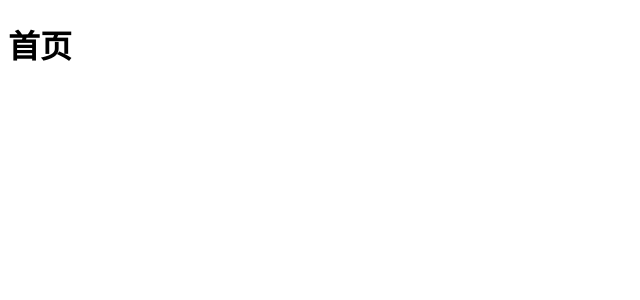
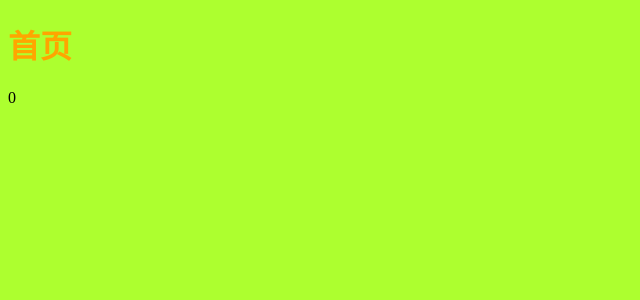
Before and after one commit to wa1kman999/vue-admin, a Vue app: page / in a window 1280 px wide. Shown: the top 300 px of the page, without its empty margins (0-640 px from the left). Built offline with nearby package versions, Linux system fonts and the light colour scheme.

Commit message:
feat:add css

```diff
--- a/package.json
+++ b/package.json
@@ -10,10 +10,12 @@
     "prepare": "husky install"
   },
   "dependencies": {
+    "pinia": "^2.0.13",
     "vue": "^3.2.25",
     "vue-router": "4"
   },
   "devDependencies": {
+    "@types/node": "^17.0.25",
     "@typescript-eslint/eslint-plugin": "^5.20.0",
     "@typescript-eslint/parser": "^5.20.0",
     "@vitejs/plugin-vue": "^2.3.1",
@@ -25,6 +27,7 @@
     "eslint-plugin-vue": "^8.6.0",
     "husky": "^7.0.4",
     "lint-staged": "^12.4.0",
+    "sass": "^1.50.1",
     "typescript": "^4.5.4",
     "vite": "^2.9.5",
     "vite-plugin-eslint": "^1.5.2",
--- a/src/main.ts
+++ b/src/main.ts
@@ -1,5 +1,12 @@
 import { createApp } from 'vue'
 import App from './App.vue'
-import router from './router'
+import { router } from './router'
+import { store } from './store'
 
-createApp(App).use(router).mount('#app')
+// 加载全局样式
+import './styles/index.scss'
+
+createApp(App)
+  .use(router)
+  .use(store)
+  .mount('#app')
--- a/src/router/index.ts
+++ b/src/router/index.ts
@@ -13,9 +13,7 @@ const routes: RouteRecordRaw[] = [
   }
 ]
 
-const router = createRouter({
+export const router = createRouter({
   history: createWebHashHistory(), // 路由模式
   routes
 })
-
-export default router
--- /dev/null
+++ b/src/store/index.ts
@@ -0,0 +1,20 @@
+import { createPinia, defineStore } from 'pinia'
+
+export const store = createPinia()
+
+export const useStore = defineStore('main', {
+  state: () => ({
+    counter: 0
+  }),
+  getters: {
+    // automatically infers the return type as a number
+    doubleCount (state) {
+      return state.counter * 2
+    },
+    // the return type **must** be explicitly set
+    doublePlusOne (): number {
+      // autocompletion and typings for the whole store ✨
+      return this.doubleCount + 1
+    }
+  }
+})
--- /dev/null
+++ b/src/styles/common.scss
@@ -0,0 +1,3 @@
+body {
+  background-color: greenyellow;
+}
--- /dev/null
+++ b/src/styles/index.scss
@@ -0,0 +1,4 @@
+@import './variables.scss';
+@import './common.scss';
+@import './mixin.scss';
+@import './transition.scss';
--- /dev/null
+++ b/src/styles/variables.scss
@@ -0,0 +1 @@
+$color: orange
--- a/src/views/home/index.vue
+++ b/src/views/home/index.vue
@@ -1,8 +1,17 @@
 <script lang="ts" setup>
+import { useStore } from '@/store'
+
+const demo = useStore()
+console.log(demo.doublePlusOne)
+console.log(demo.doubleCount)
 </script>
 <template>
   <h1>首页</h1>
+  <div>{{ demo.doubleCount }}</div>
 </template>
 
 <style lang="scss" scoped>
+h1 {
+  color: $color;
+}
 </style>
--- a/vite.config.ts
+++ b/vite.config.ts
@@ -1,11 +1,26 @@
 import { defineConfig } from 'vite'
 import vue from '@vitejs/plugin-vue'
 import eslintPlugin from 'vite-plugin-eslint'
+import { resolve } from 'path'
 
 // https://vitejs.dev/config/
 export default defineConfig({
   plugins: [
     vue(),
     eslintPlugin()
-  ]
+  ],
+  resolve: {
+    alias: {
+      // 配置文件夹别名
+      '@': resolve(__dirname, 'src')
+    }
+  },
+  // 注入css的全区变量
+  css: {
+    preprocessorOptions: {
+      scss: {
+        additionalData: '@import "@/styles/variables.scss";'
+      }
+    }
+  }
 })
```
Also changed, not shown: tsconfig.json (+6 -1 lines), src/styles/mixin.scss (added), src/styles/transition.scss (added), 1 other file (tests, documents, lock files or other folders).
